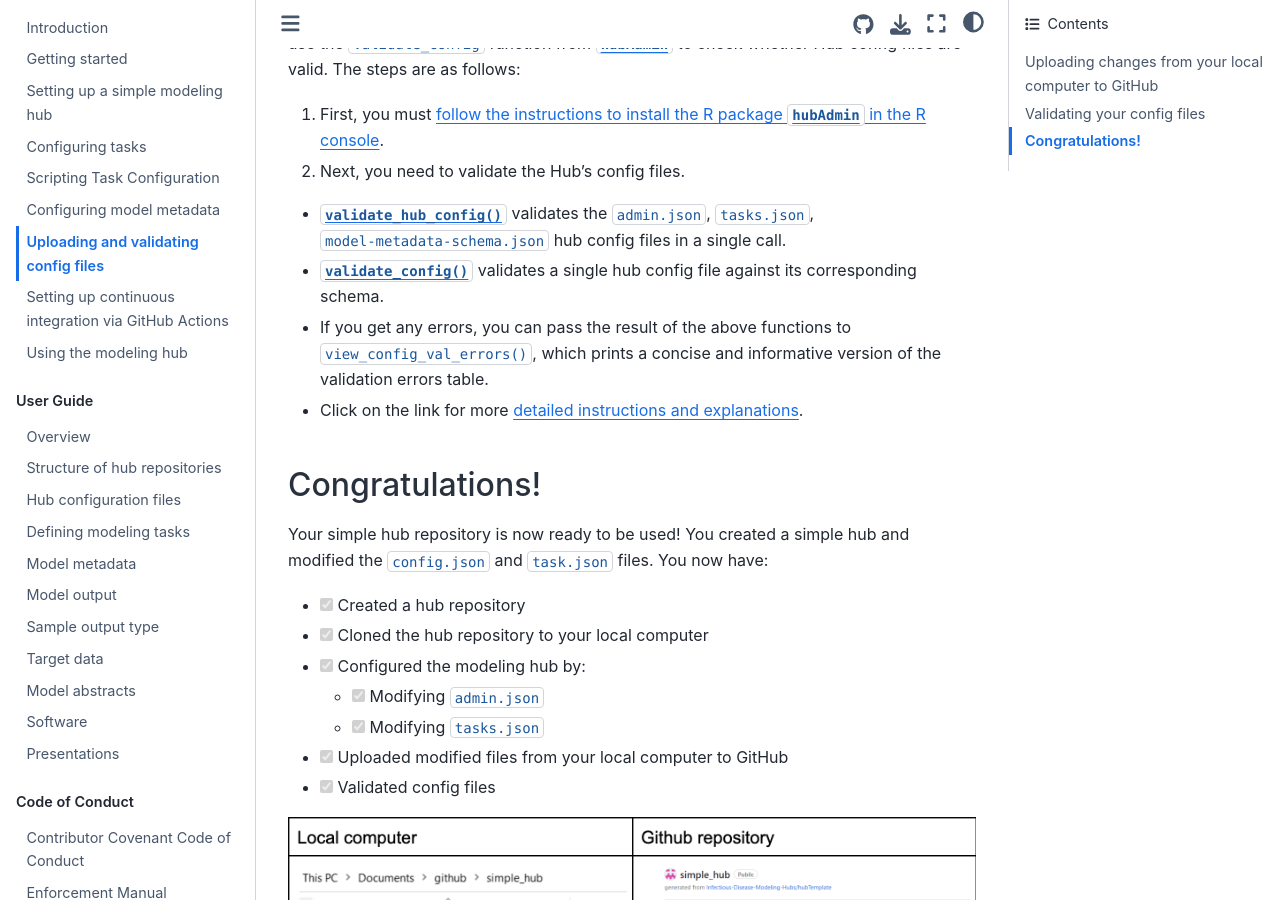
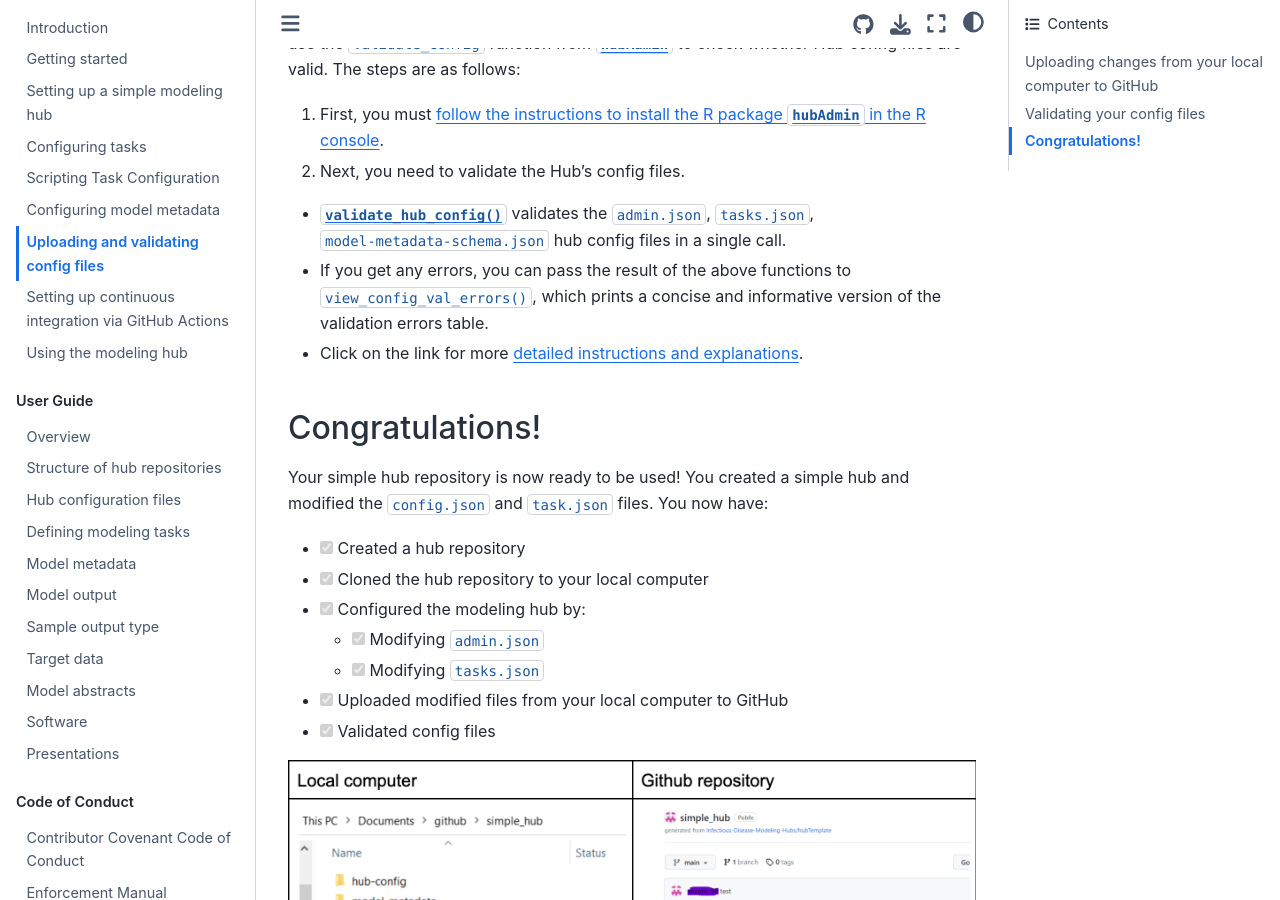
Before and after one commit to hubverse-org/hubDocs, a Sphinx documentation site: the page built from docs/source/quickstart-hub-admin/uploading-validating.md, in a window 1280 px wide and 900 px high, scrolled down 876 px. Built offline with Sphinx 7.4.7 and the Sphinx Book theme 1.1.4, drawn with Linux system fonts in a browser that asks for light colours; comment, search, counter and statistics services are not loaded.

Commit message:
Update docs/source/quickstart-hub-admin/uploading-validating.md
Co-authored-by: Zhian N. Kamvar <zkamvar@gmail.com>

```diff
--- a/docs/source/quickstart-hub-admin/uploading-validating.md
+++ b/docs/source/quickstart-hub-admin/uploading-validating.md
@@ -20,7 +20,6 @@ Now, you should validate the config files to be sure they are properly functiona
 1. First, you must [follow the instructions to install the R package `hubAdmin` in the R console](https://github.com/hubverse-org/hubAdmin#installation).
 2. Next, you need to validate the Hub's config files.
 - [`validate_hub_config()`](https://hubverse-org.github.io/hubAdmin/reference/validate_hub_config.html) validates the `admin.json`, `tasks.json`, `model-metadata-schema.json` hub config files in a single call.
-- [`validate_config()`](https://hubverse-org.github.io/hubAdmin/reference/validate_config.html) validates a single hub config file against its corresponding schema.
 - If you get any errors, you can pass the result of the above functions to `view_config_val_errors()`, which prints a concise and informative version of the validation errors table.
 - Click on the link for more [detailed instructions and explanations](https://hubverse-org.github.io/hubAdmin/articles/hub-setup.html#validate-config-files).
 
```
